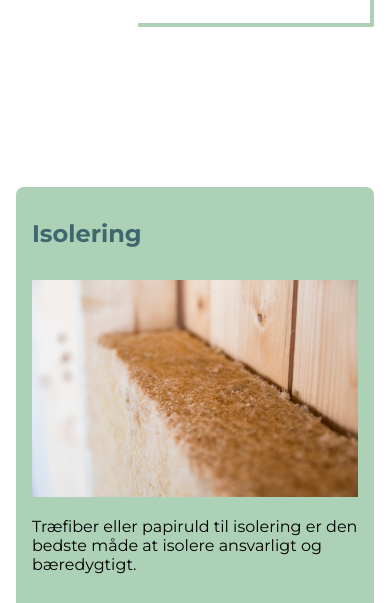
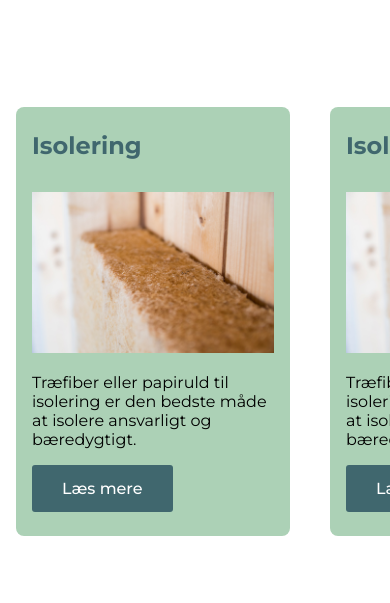
Before and after one commit to NJ-NicolaiJohnsen/EgholtByg, a plain HTML site: page services.html in a window 390 px wide. Shown: the part 1018-1621 px from the top of the page. Drawn offline with Linux system fonts and the light colour scheme.

Commit message:
copied carousel from master branch

```diff
--- a/css/services.css
+++ b/css/services.css
@@ -1,4 +1,4 @@
-.section-content {
+#section2 .section-content {
     display: flex;
     flex-wrap: wrap;
 }
@@ -8,7 +8,8 @@
     background: var(--light-green);
     border-radius: 8px;
     padding: 32px 16px;
-
+    flex: 0 0 auto;
+    position: relative;
 }
 
 .service-card img {
@@ -22,7 +23,6 @@
 
 .service-card p {
     margin: 16px 0 32px 0;
-
 }
 
 @media only screen and (max-width: 1024px) {
@@ -30,9 +30,36 @@
         margin-bottom: 40px;
     }
 
-    .section-content {
-        display: flex;
-        row-gap: 40px;
+    #section2 .section-content {
         column-gap: 40px;
+        flex-wrap: nowrap;
+        overflow-x: auto;
+        scroll-snap-type: x proximity;
+        scroll-behavior: smooth;
+    }
+
+    .service-card:last-child::after {
+        width: 80px;
+        height: 80px;
+        content: '';
+        position: absolute;
+        right: -80px;
+        bottom: 0;
     }
 }
+
+@media only screen and (max-width: 768px) {
+    .service-card:last-child::after {
+        width: 16px;
+        right: -16px;
+    }
+
+    .service-card {
+        width: 274px;
+        padding: 24px 16px;
+    }
+
+    .service-card p {
+        margin: 16px 0;
+    }
+}
```
